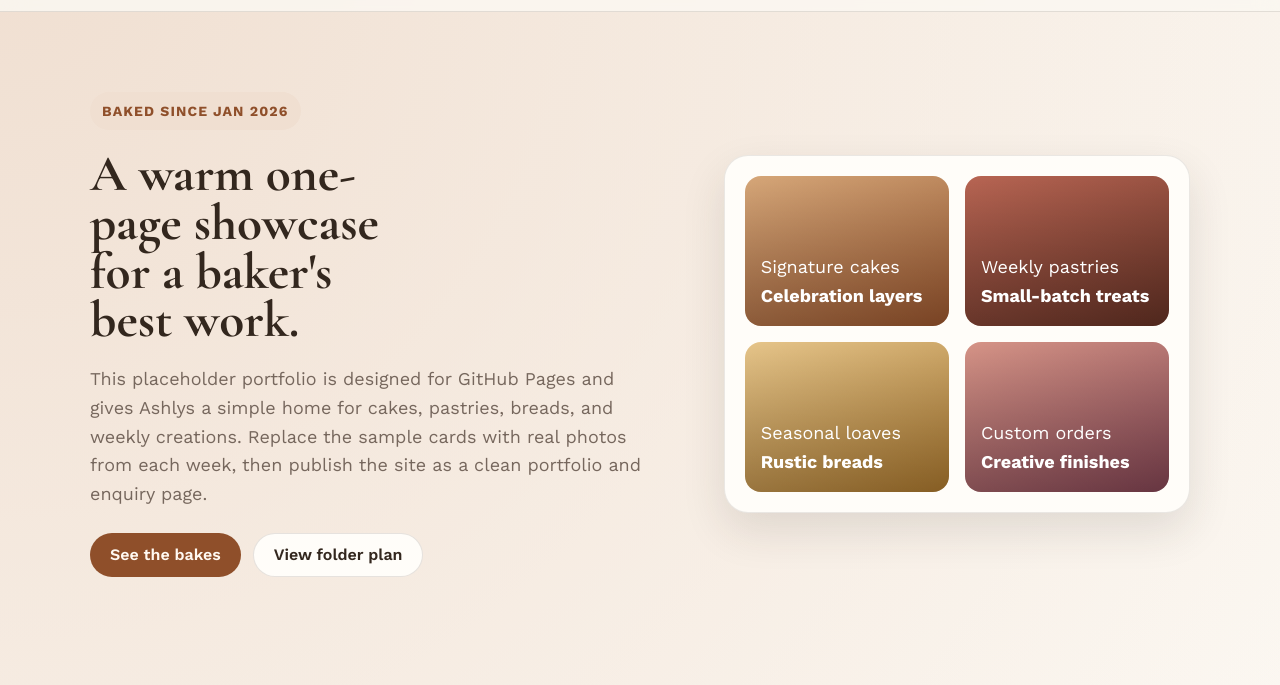
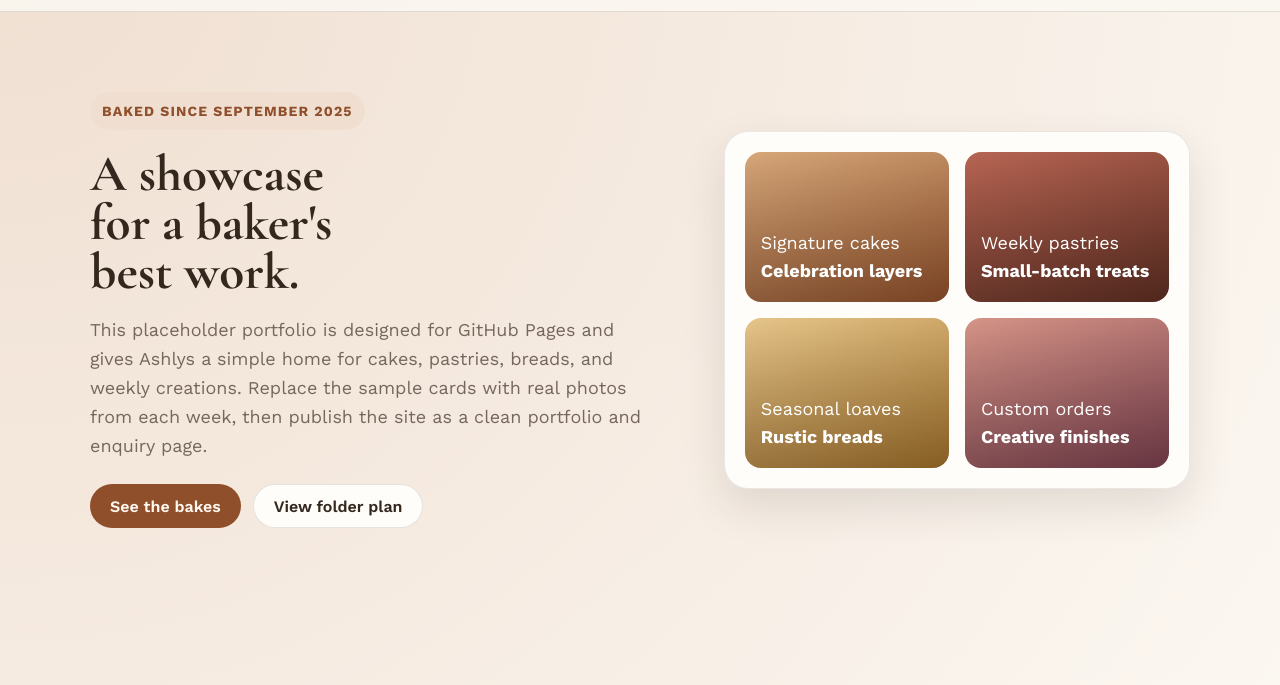
Before and after one commit to JUngererNZ/ASHELYS, a plain HTML site: page ashlys-bakes-portfolio.html in a window 1280 px wide. Shown: the part 61-746 px from the top of the page. Drawn offline with nearby package versions, Linux system fonts and the light colour scheme.

```diff
--- a/ashlys-bakes-portfolio.html
+++ b/ashlys-bakes-portfolio.html
@@ -193,8 +193,8 @@
     <section class="section">
       <div class="container hero">
         <div>
-          <span class="eyebrow">Baked since Jan 2026</span>
-          <h1>A warm one-page showcase for a baker's best work.</h1>
+          <span class="eyebrow">Baked since September 2025</span>
+          <h1>A showcase for a baker's best work.</h1>
           <p>This placeholder portfolio is designed for GitHub Pages and gives Ashlys a simple home for cakes, pastries, breads, and weekly creations. Replace the sample cards with real photos from each week, then publish the site as a clean portfolio and enquiry page.</p>
           <div class="hero-actions">
             <a class="btn btn-primary" href="#portfolio">See the bakes</a>
```
Also changed, not shown: 1 other file.
